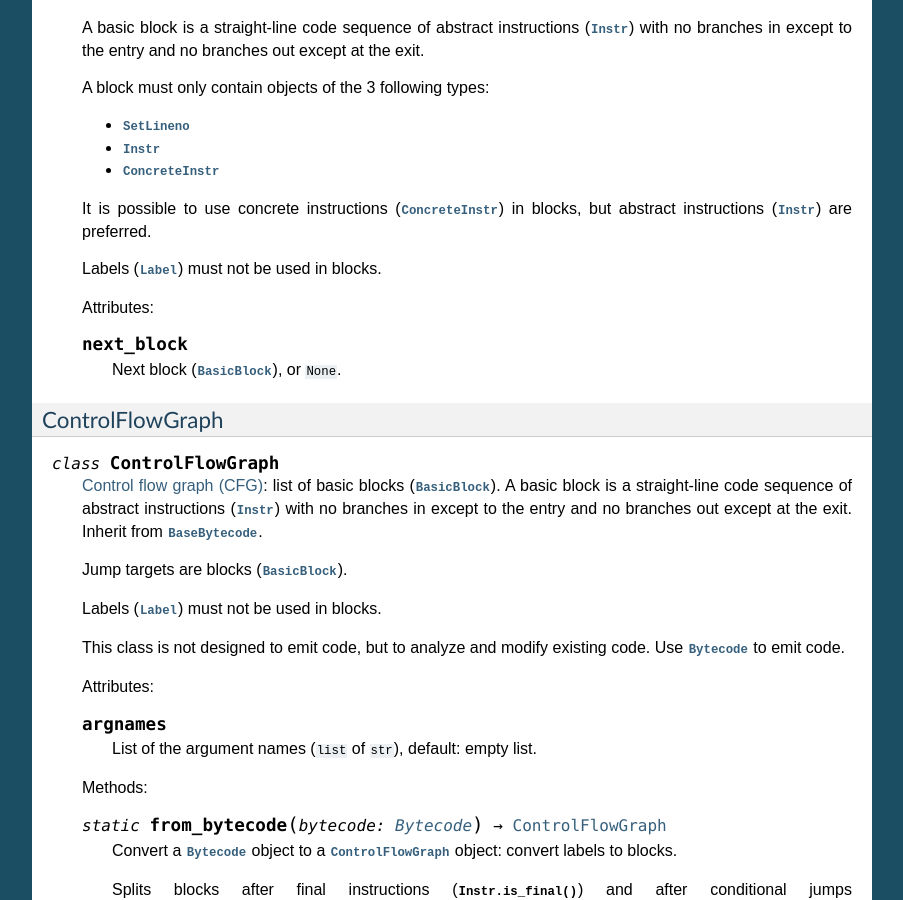
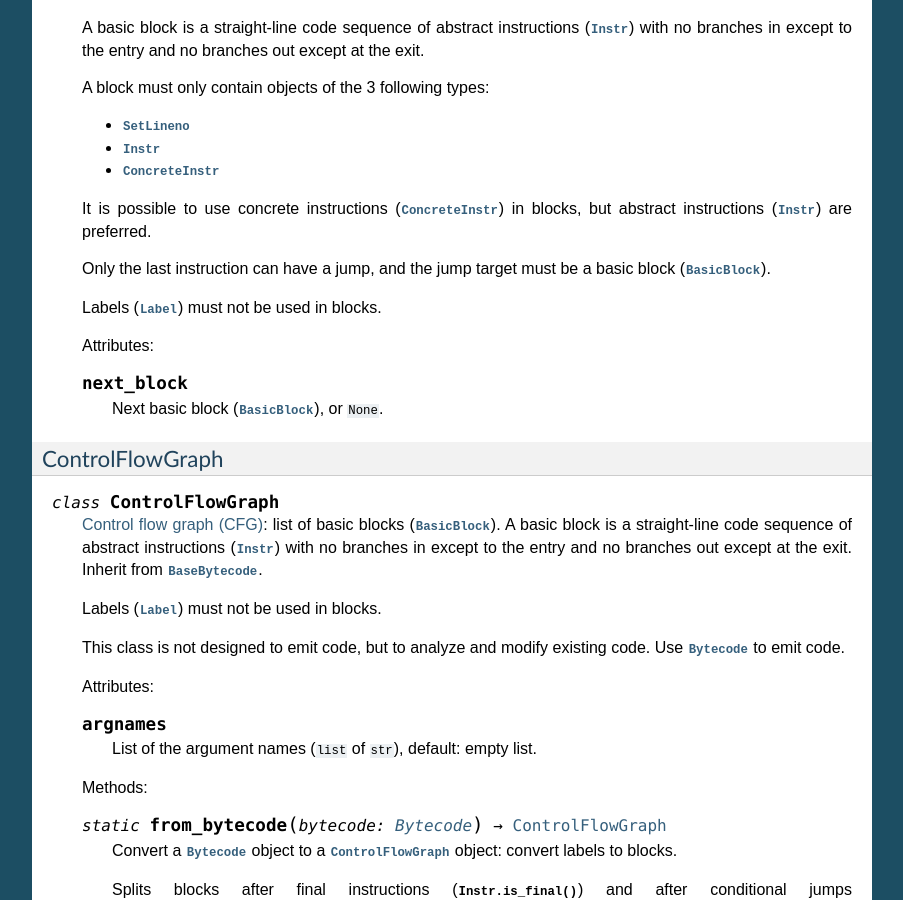
Before and after one commit to MatthieuDartiailh/bytecode, a Sphinx documentation site: the page built from doc/api.rst, in a window 1280 px wide and 900 px high, scrolled down 7096 px. Shown: the whole window, without its empty margins (198-1101 px from the left). Built offline with Sphinx 7.4.7, drawn with Linux system fonts in a browser that asks for light colours.

```diff
--- a/doc/api.rst
+++ b/doc/api.rst
@@ -449,13 +449,16 @@ BasicBlock
    It is possible to use concrete instructions (:class:`ConcreteInstr`) in
    blocks, but abstract instructions (:class:`Instr`) are preferred.
 
+   Only the last instruction can have a jump, and the jump target must be a
+   basic block (:class:`BasicBlock`).
+
    Labels (:class:`Label`) must not be used in blocks.
 
    Attributes:
 
    .. attribute:: next_block
 
-      Next block (:class:`BasicBlock`), or ``None``.
+      Next basic block (:class:`BasicBlock`), or ``None``.
 
 
 ControlFlowGraph
@@ -469,8 +472,6 @@ ControlFlowGraph
    abstract instructions (:class:`Instr`) with no branches in except to the
    entry and no branches out except at the exit. Inherit from
    :class:`BaseBytecode`.
-
-   Jump targets are blocks (:class:`BasicBlock`).
 
    Labels (:class:`Label`) must not be used in blocks.
 
```
Also changed, not shown: 2 other files.
